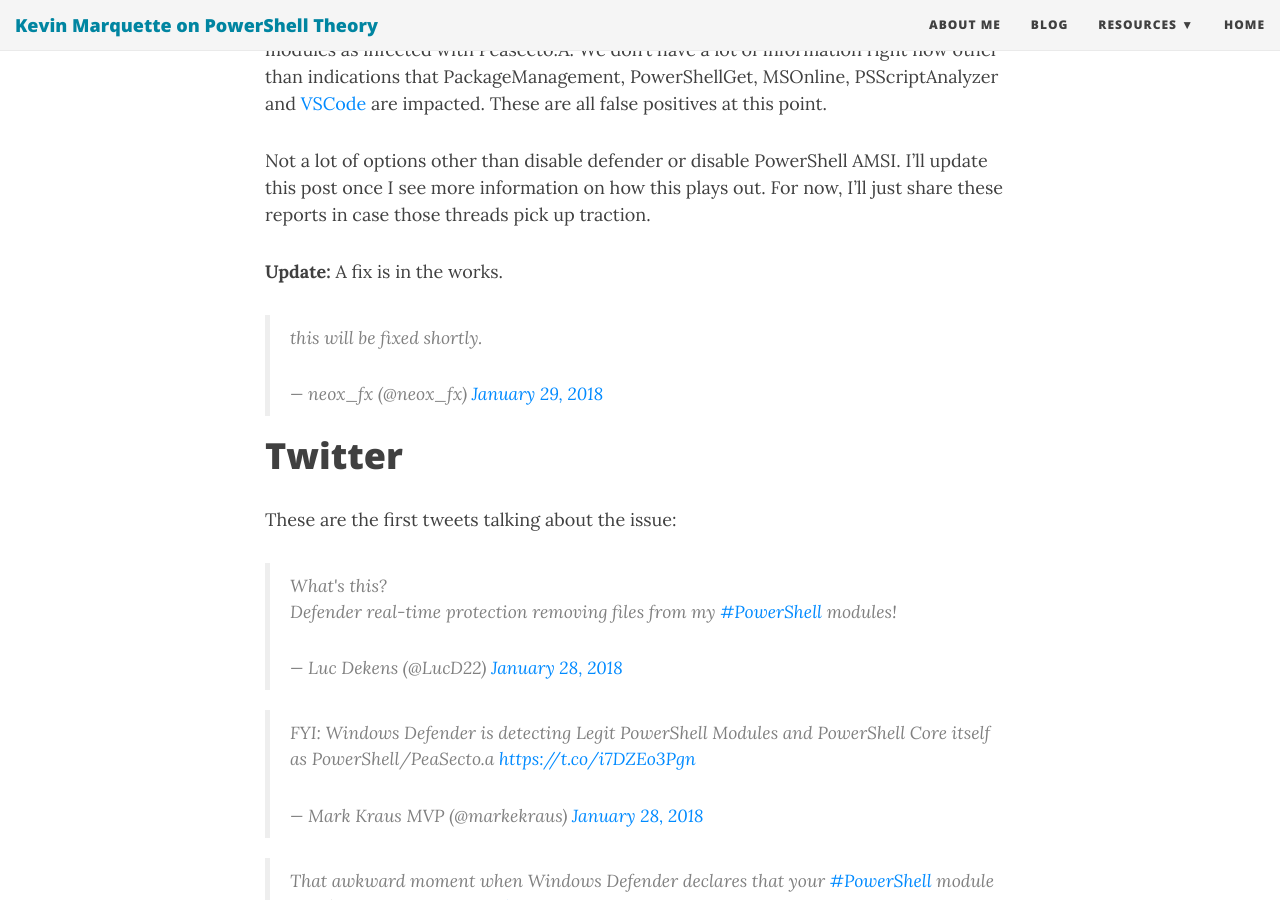
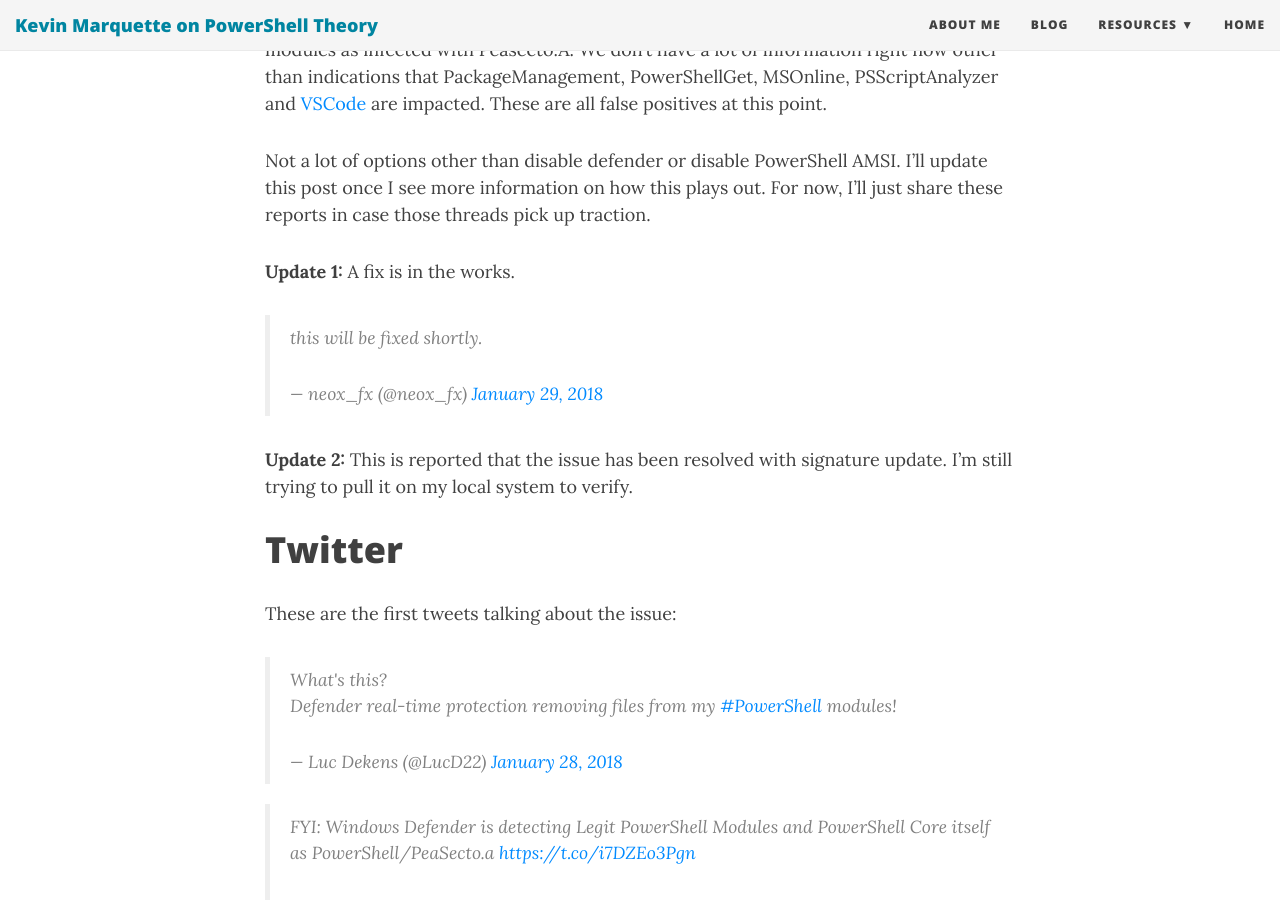
Before and after one commit to KevinMarquette/kevinmarquette.github.io, a Jekyll site: the page built from _posts/2018-01-28-Powershell-windows-defender-peasceto-powershell.md, in a window 1280 px wide and 900 px high, scrolled down 372 px. Built offline with Jekyll 4.4.1, drawn with Linux system fonts in a browser that asks for light colours; nearby versions of some CDN libraries; comment, search, counter and statistics services are not loaded.

Commit message:
update 2

```diff
--- a/_posts/2018-01-28-Powershell-windows-defender-peasceto-powershell.md
+++ b/_posts/2018-01-28-Powershell-windows-defender-peasceto-powershell.md
@@ -10,11 +10,12 @@
 <!--more-->
 Not a lot of options other than disable defender or disable PowerShell AMSI. I'll update this post once I see more information on how this plays out. For now, I'll just share these reports in case those threads pick up traction.
 
-**Update:** A fix is in the works.
+**Update 1:** A fix is in the works.
 
 <blockquote class="twitter-tweet" data-conversation="none" data-lang="en"><p lang="en" dir="ltr">this will be fixed shortly.</p>&mdash; neox_fx (@neox_fx) <a href="https://twitter.com/neox_fx/status/957798550888267776?ref_src=twsrc%5Etfw">January 29, 2018</a></blockquote>
 <script async src="https://platform.twitter.com/widgets.js" charset="utf-8"></script>
 
+**Update 2:** This is reported that the issue has been resolved with signature update. I'm still trying to pull it on my local system to verify.
 
 # Twitter
 
```
